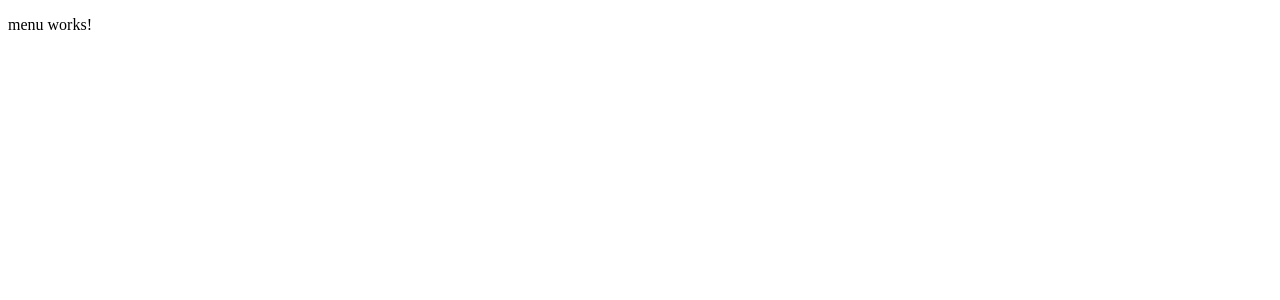
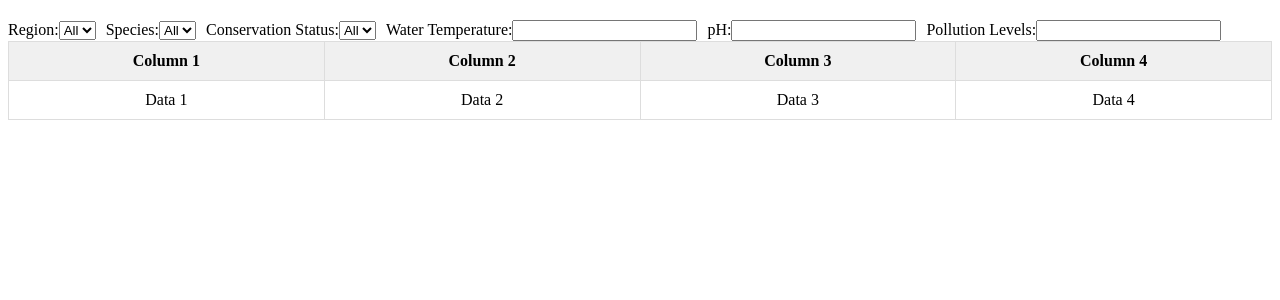
Before and after one commit to gLima02/gs-microservices, an Angular app: page / in a window 1280 px wide. Shown: the top 300 px of the page. Built offline with nearby package versions, Linux system fonts and the light colour scheme.

Commit message:
html css

```diff
--- a/src/app/components/menu/menu.component.html
+++ b/src/app/components/menu/menu.component.html
@@ -1 +1,83 @@
-<p>menu works!</p>
+<style>
+  body {
+      font-family: Arial, sans-serif;
+  }
+  nav {
+      background-color: #0074D9;
+      color: #FFF;
+      padding: 10px;
+  }
+  nav ul {
+      list-style: none;
+      margin: 0;
+      padding: 0;
+  }
+  nav ul li {
+      display: inline-block;
+      margin-right: 20px;
+  }
+  /* Estilos para os filtros */
+  .filters {
+      margin-top: 20px;
+  }
+  .filters select, .filters input[type="text"] {
+      margin-right: 10px;
+  }
+  table {
+      width: 100%;
+      border-collapse: collapse;
+  }
+  th, td {
+      border: 1px solid #DDD;
+      padding: 10px;
+      text-align: center;
+  }
+  th {
+      background-color: #F0F0F0;
+  }
+
+</style>
+
+<div class="filters">
+  <label for="region">Region:</label>
+  <select id="region" name="region">
+      <option value="all">All</option>
+  </select>
+
+  <label for="species">Species:</label>
+  <select id="species" name="species">
+      <option value="all">All</option>
+  </select>
+
+  <label for="conservation-status">Conservation Status:</label>
+  <select id="conservation-status" name="conservation_status">
+      <option value="all">All</option>
+  </select>
+
+  <label for="water-temperature">Water Temperature:</label>
+  <input type="text" id="water-temperature" name="water_temperature">
+
+  <label for="ph">pH:</label>
+  <input type="text" id="ph" name="ph">
+
+  <label for="pollution-levels">Pollution Levels:</label>
+  <input type="text" id="pollution-levels" name="pollution_levels">
+</div>
+<table>
+  <thead>
+      <tr>
+          <th>Column 1</th>
+          <th>Column 2</th>
+          <th>Column 3</th>
+          <th>Column 4</th>
+      </tr>
+  </thead>
+  <tbody>
+      <tr>
+          <td>Data 1</td>
+          <td>Data 2</td>
+          <td>Data 3</td>
+          <td>Data 4</td>
+      </tr>
+  </tbody>
+</table>
```
Also changed, not shown: src/app/components/menu/menu.component.css (+51 -0 lines).
